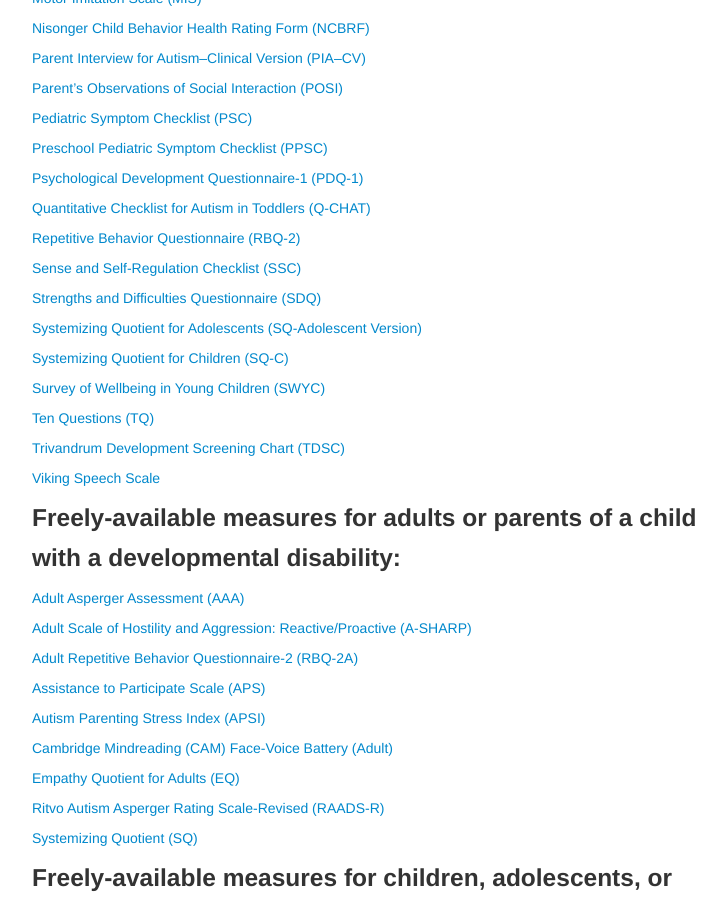
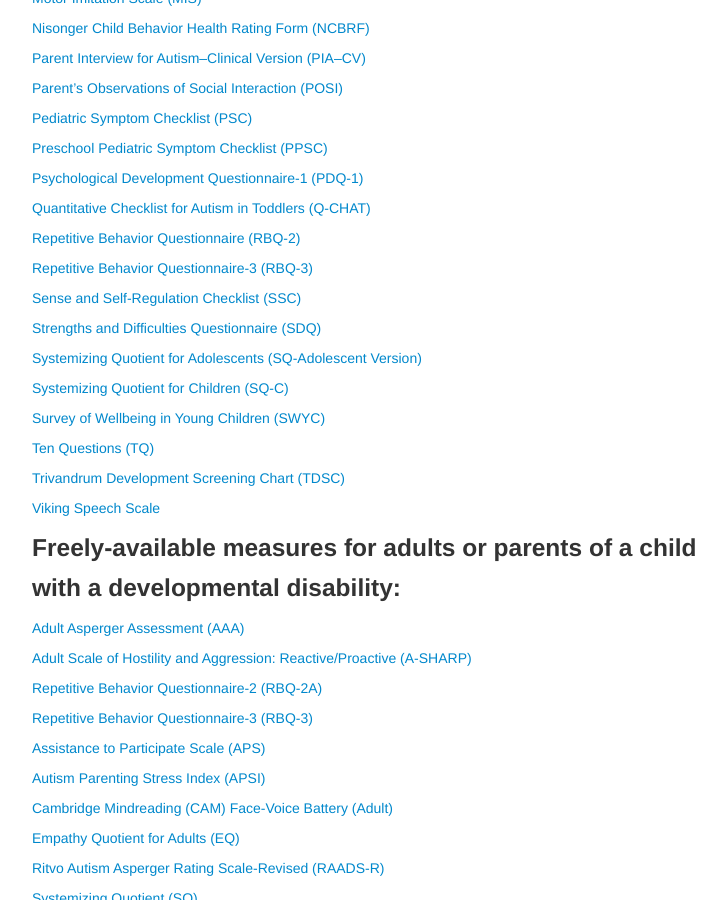
Before and after one commit to mjmaenner/disabilitymeasures, a Jekyll site: the page built from measures/index.md, in a window 1280 px wide and 900 px high, scrolled down 844 px. Shown: the whole window, without its empty margins (258-984 px from the left). Built offline with Jekyll 4.4.1, drawn with Linux system fonts in a browser that asks for light colours.

Commit message:
Update index.md
rbq3

```diff
--- a/measures/index.md
+++ b/measures/index.md
@@ -73,6 +73,8 @@ function googleTranslateElementInit() {
 
 [Repetitive Behavior Questionnaire (RBQ-2)](http://disabilitymeasures.org/RBQ-2)
 
+[Repetitive Behavior Questionnaire-3 (RBQ-3)](http://disabilitymeasures.org/RBQ-3)
+
 [Sense and Self-Regulation Checklist (SSC)](http://disabilitymeasures.org/ssc)
 
 [Strengths and Difficulties Questionnaire (SDQ)](http://disabilitymeasures.org/SDQ/)
@@ -96,7 +98,9 @@ function googleTranslateElementInit() {
 
 [Adult Scale of Hostility and Aggression: Reactive/Proactive (A-SHARP)](http://disabilitymeasures.org/a-sharp)
 
-[Adult Repetitive Behavior Questionnaire-2 (RBQ-2A)](http://disabilitymeasures.org/RBQ-2A)
+[Repetitive Behavior Questionnaire-2 (RBQ-2A)](http://disabilitymeasures.org/RBQ-2A)
+
+[Repetitive Behavior Questionnaire-3 (RBQ-3)](http://disabilitymeasures.org/RBQ-3)
 
 [Assistance to Participate Scale (APS)](http://disabilitymeasures.org/aps)
 
```
